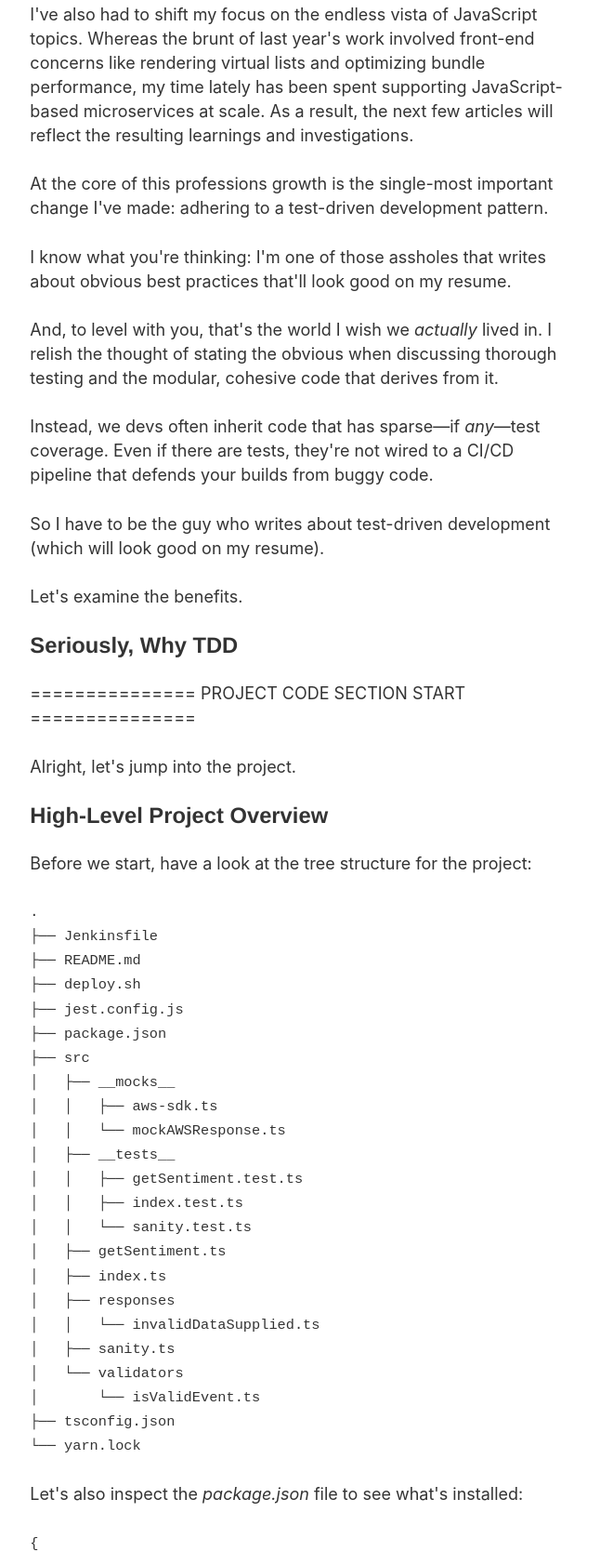
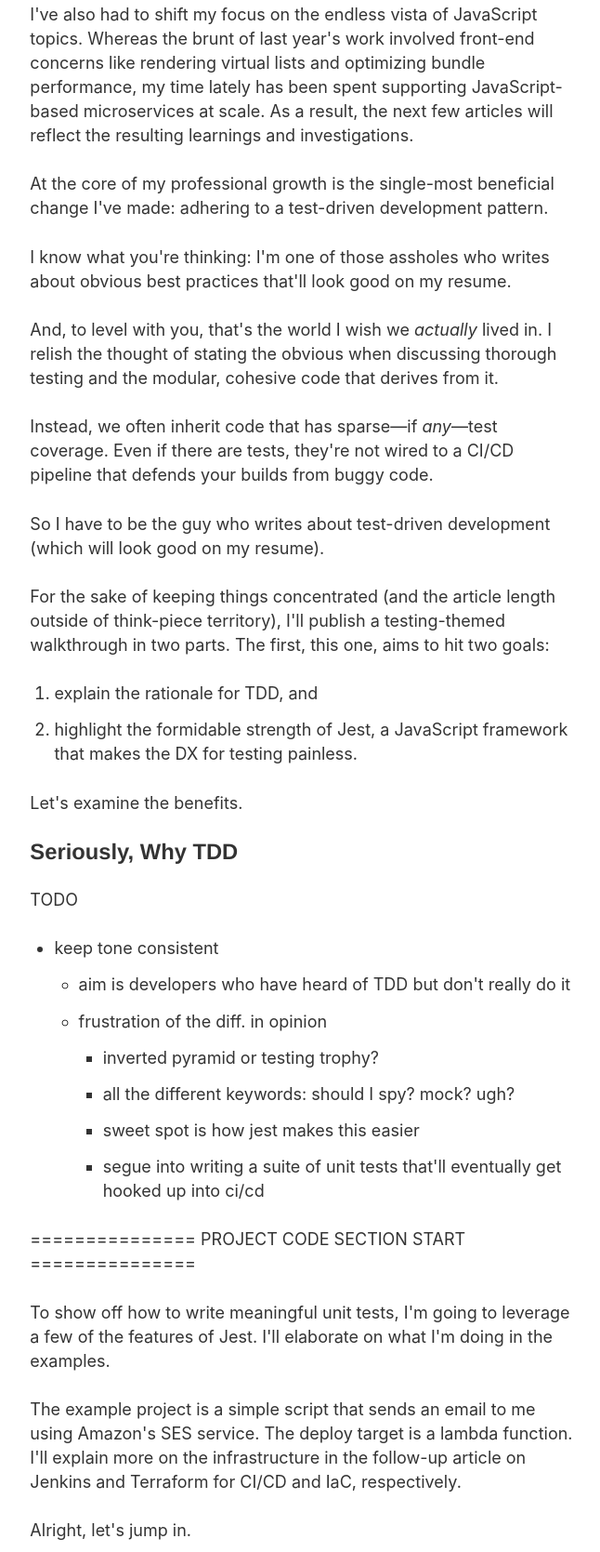
Before and after one commit to alephnode/alephnode, a Gatsby site: page /13-jiggy-jest-jenkins-one in a window 1280 px wide. Shown: the part 460-2129 px from the top of the page at 93% size, without its empty margins (314-960 px from the left). Built offline with nearby package versions, Linux system fonts and the light colour scheme; Gatsby itself is replaced by a stand-in of ours; some packages are replaced by stand-ins of ours.

Commit message:
Push More Test Article Progress

````diff
--- a/src/pages/13-jiggy-jest-jenkins-one/index.md
+++ b/src/pages/13-jiggy-jest-jenkins-one/index.md
@@ -7,23 +7,44 @@ A few months have passed since my last article. Rest assured that the time was n
 
 I've also had to shift my focus on the endless vista of JavaScript topics. Whereas the brunt of last year's work involved front-end concerns like rendering virtual lists and optimizing bundle performance, my time lately has been spent supporting JavaScript-based microservices at scale. As a result, the next few articles will reflect the resulting learnings and investigations.
 
-At the core of this professions growth is the single-most important change I've made: adhering to a test-driven development pattern.
+At the core of my professional growth is the single-most beneficial change I've made: adhering to a test-driven development pattern.
 
-I know what you're thinking: I'm one of those assholes that writes about obvious best practices that'll look good on my resume.
+I know what you're thinking: I'm one of those assholes who writes about obvious best practices that'll look good on my resume.
 
 And, to level with you, that's the world I wish we _actually_ lived in. I relish the thought of stating the obvious when discussing thorough testing and the modular, cohesive code that derives from it.
 
-Instead, we devs often inherit code that has sparse—if _any_—test coverage. Even if there are tests, they're not wired to a CI/CD pipeline that defends your builds from buggy code.
+Instead, we often inherit code that has sparse—if _any_—test coverage. Even if there are tests, they're not wired to a CI/CD pipeline that defends your builds from buggy code.
 
 So I have to be the guy who writes about test-driven development (which will look good on my resume).
+
+For the sake of keeping things concentrated (and the article length outside of think-piece territory), I'll publish a testing-themed walkthrough in two parts. The first, this one, aims to hit two goals:
+
+1. explain the rationale for TDD, and
+2. highlight the formidable strength of Jest, a JavaScript framework that makes the DX for testing painless.
 
 Let's examine the benefits.
 
 ### Seriously, Why TDD
 
+TODO
+
+- keep tone consistent
+
+  - aim is developers who have heard of TDD but don't really do it
+  - frustration of the diff. in opinion
+
+    - inverted pyramid or testing trophy?
+    - all the different keywords: should I spy? mock? ugh?
+    - sweet spot is how jest makes this easier
+    - segue into writing a suite of unit tests that'll eventually get hooked up into ci/cd
+
 =============== PROJECT CODE SECTION START ===============
 
-Alright, let's jump into the project.
+To show off how to write meaningful unit tests, I'm going to leverage a few of the features of Jest. I'll elaborate on what I'm doing in the examples.
+
+The example project is a simple script that sends an email to me using Amazon's SES service. The deploy target is a lambda function. I'll explain more on the infrastructure in the follow-up article on Jenkins and Terraform for CI/CD and IaC, respectively.
+
+Alright, let's jump in.
 
 ### High-Level Project Overview
 
@@ -41,14 +62,18 @@ Before we start, have a look at the tree structure for the project:
 │   │   ├── aws-sdk.ts
 │   │   └── mockAWSResponse.ts
 │   ├── __tests__
-│   │   ├── getSentiment.test.ts
 │   │   ├── index.test.ts
-│   │   └── sanity.test.ts
-│   ├── getSentiment.ts
+│   │   ├── sanity.test.ts
+│   │   └── sendEmail.test.ts
 │   ├── index.ts
+│   ├── params
+│   │   └── requestParameters.ts
 │   ├── responses
 │   │   └── invalidDataSupplied.ts
 │   ├── sanity.ts
+│   ├── sendEmail.ts
+│   ├── templates
+│   │   └── emailTemplate.ts
 │   └── validators
 │       └── isValidEvent.ts
 ├── tsconfig.json
@@ -59,8 +84,8 @@ Let's also inspect the _package.json_ file to see what's installed:
 
 ```json
 {
-  "name": "get-sentiment-score",
-  "version": "1.0.21",
+  "name": "email-lambda",
+  "version": "1.0.1",
   "description": "",
   "main": "dist/index.js",
   "dependencies": {
@@ -70,7 +95,6 @@ Let's also inspect the _package.json_ file to see what's installed:
   "scripts": {
     "test": "jest -i",
     "build": "tsc",
-    "start": "npx nodemon --watch 'src/**/*' --exec 'ts-node' src/index.ts",
     "deploy": "./deploy.sh"
   },
   "keywords": [],
````
